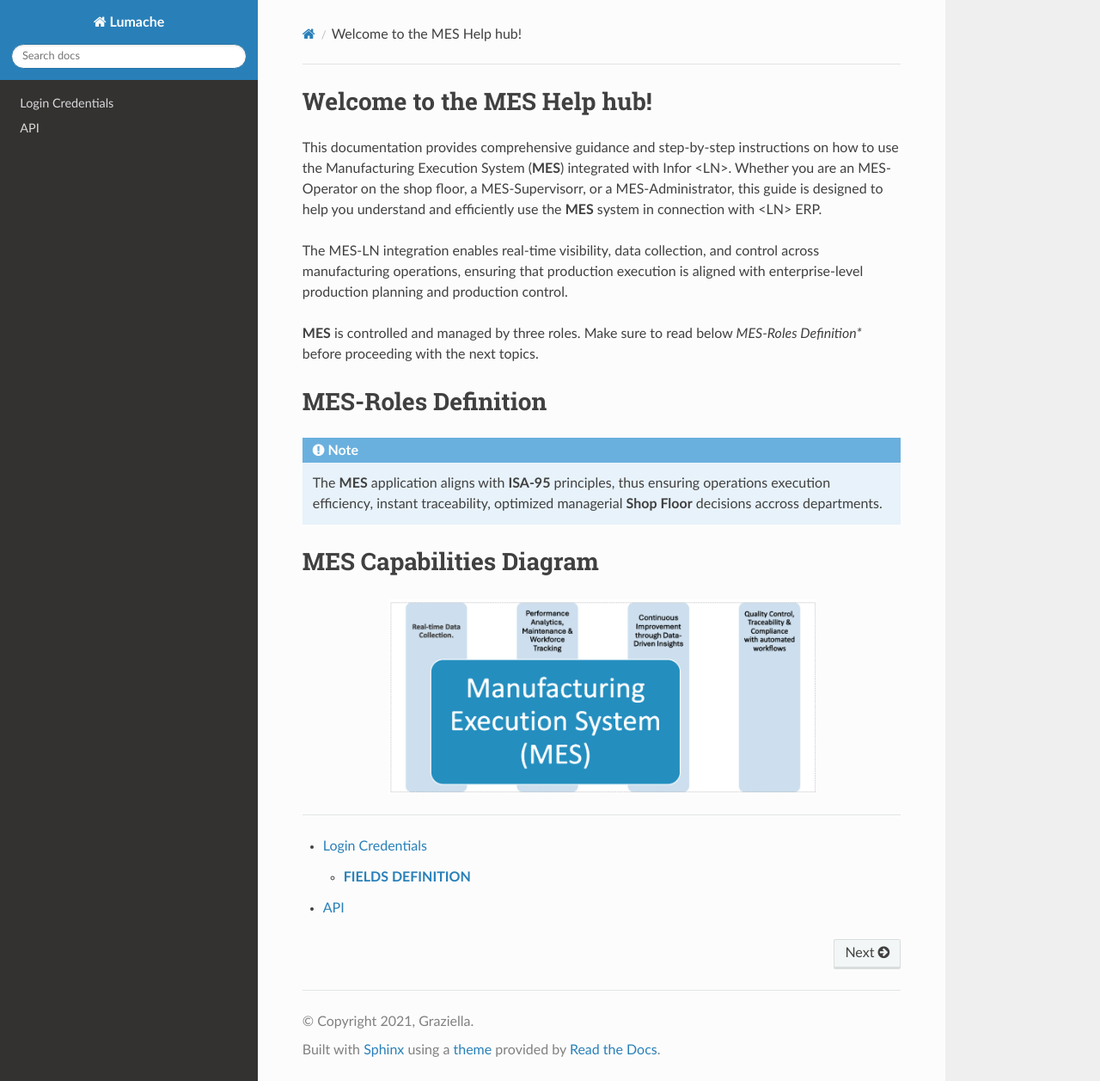
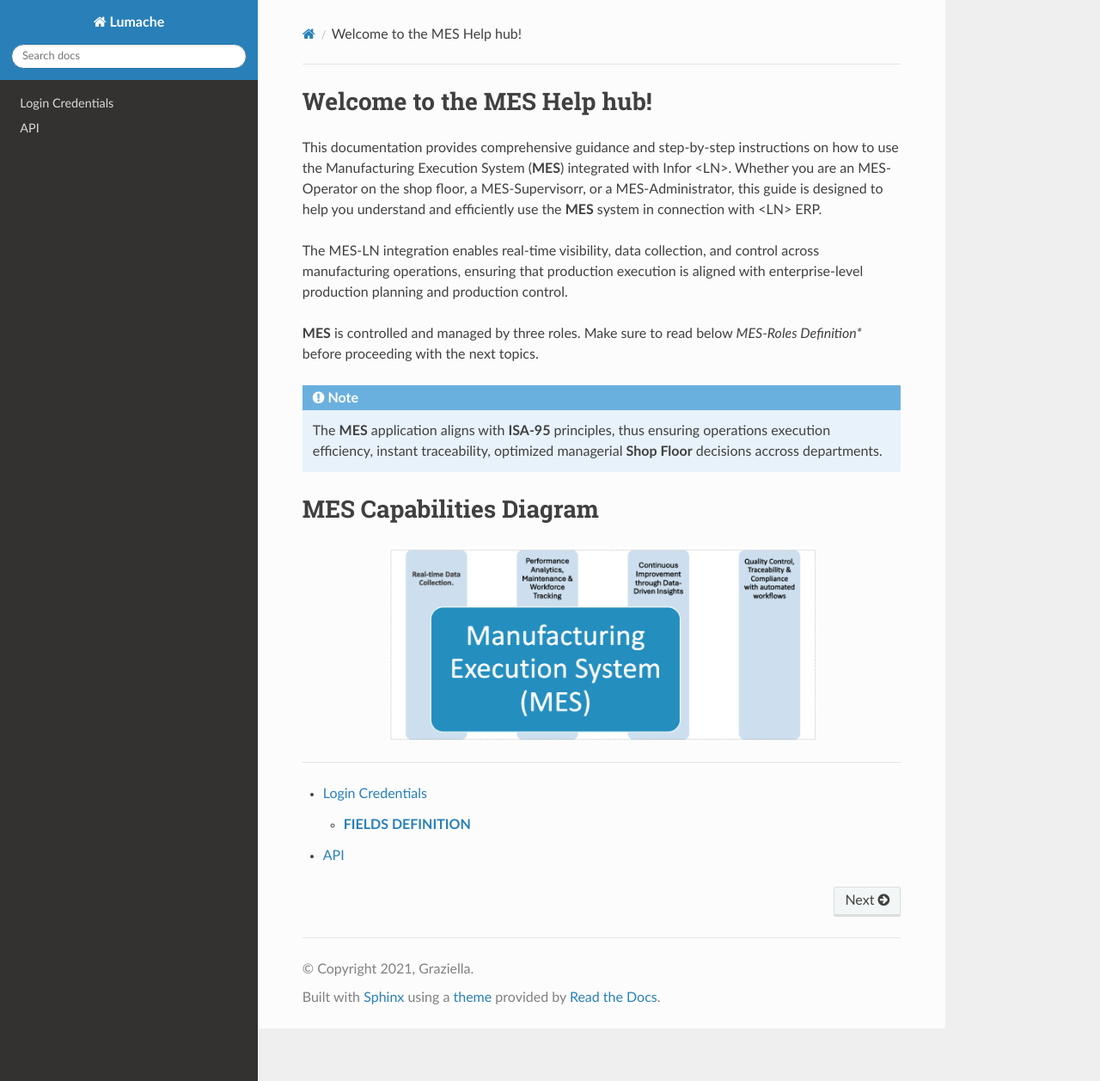
Before and after one commit to ghadiben0/-rtd-tutorial-ghadi2, a Sphinx documentation site: the page built from docs/source/index.rst, in a window 1280 px wide and 1257 px high. Shown: the whole window at 86% size. Built offline with Sphinx 7.4.7 and the Read the Docs theme 3.1.0, drawn with Linux system fonts in a browser that asks for light colours; pages that are not in the unit, such as notebooks, are missing from menus.

Commit message:
Update index.rst

```diff
--- a/docs/source/index.rst
+++ b/docs/source/index.rst
@@ -7,9 +7,6 @@ This documentation provides comprehensive guidance and step-by-step instructions
 The MES-LN integration enables real-time visibility, data collection, and control across manufacturing operations, ensuring that production execution is aligned with enterprise-level production planning and production control.
 
 **MES** is controlled and managed by three roles. Make sure to read below *MES-Roles Definition** before proceeding with the next topics.
-
-**MES-Roles Definition**
-===================================
 
 .. note::
 
```
